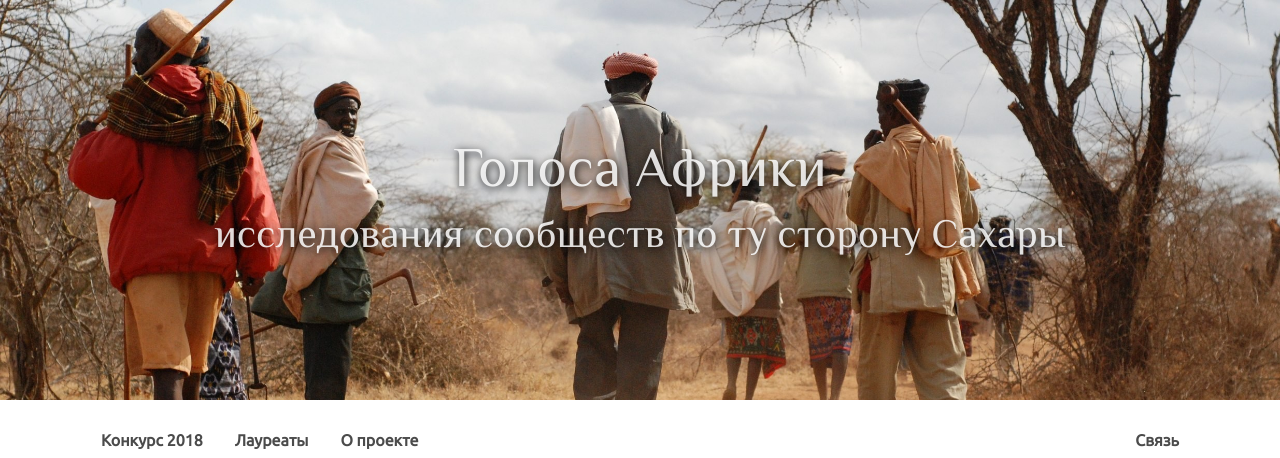
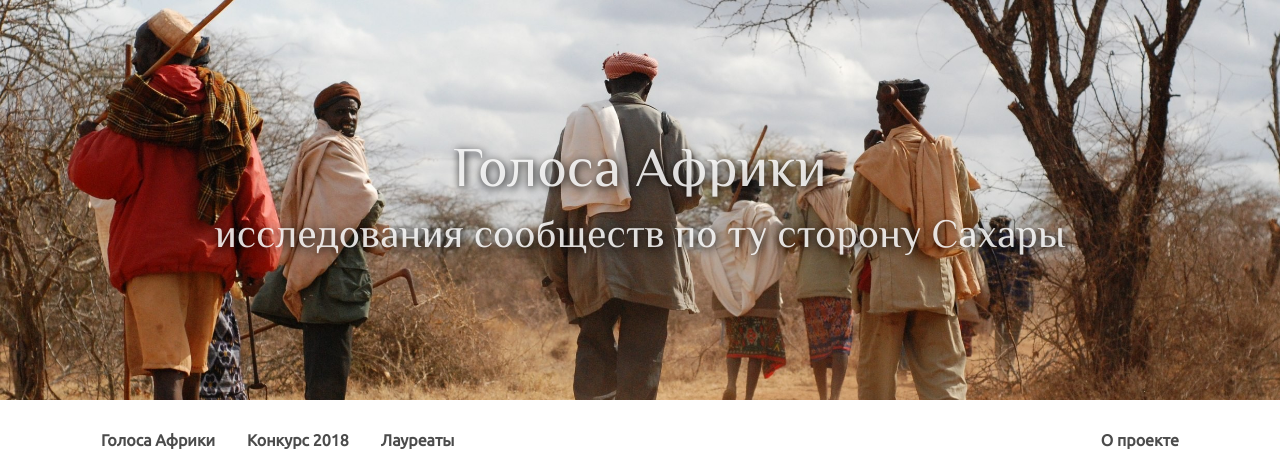
Before and after one commit to oromay/Alog, a Django app: template templates/home.html in a window 1280 px wide. Shown: the top 458 px of the page. Run offline with Django 3.2, Linux system fonts and the light colour scheme; the template is opened without the code that fills it, so the values that code supplies are empty; some libraries are stand-ins or nearby versions; some web fonts are replaced.

Commit message:
small changes

```diff
--- a/templates/base.html
+++ b/templates/base.html
@@ -30,10 +30,10 @@
 
 <div class="collapse " id="collapseMenu">
     <ul class="nav flex-column flex-sm-row" style="margin-bottom:20px;">
-        <li class="nav-item p2"> <a href="#" class="navigation_link nav-link" style=""><b> Конкурс 2018</b></a> <div class="d-none d-sm-block underline_active"></div></li>
-        <li class="nav-item p2"> <a href="#" class="navigation_link nav-link" style=""><b>Лауреаты</b></a>     <div class="d-none d-sm-block underline_active"></div></li>
-        <li class="nav-item p2"> <a href="#" class="navigation_link nav-link" style=""><b>О проекте</b></a>    <div class="d-none d-sm-block underline_active"></div> </li>
-        <li class="nav-item ml-sm-auto p2"> <a href="#" class="navigation_link nav-link" style=""><b>Связь</b></a>    <div class="d-none d-sm-block underline_active"></div> </li>
+        <li class="nav-item p2"> <a href="#" class="navigation_link nav-link" style=""><b>Голоса Африки</b></a> <div class="d-none d-sm-block underline_active"></div></li>
+        <li class="nav-item p2"> <a href="#" class="navigation_link nav-link" style=""><b>Конкурс 2018</b></a>     <div class="d-none d-sm-block underline_active"></div></li>
+        <li class="nav-item p2"> <a href="#" class="navigation_link nav-link" style=""><b>Лауреаты</b></a>    <div class="d-none d-sm-block underline_active"></div> </li>
+        <li class="nav-item ml-sm-auto p2"> <a href="#" class="navigation_link nav-link" style=""><b>О проекте</b></a>    <div class="d-none d-sm-block underline_active"></div> </li>
     </ul>
 </div> <!-- div with menu items collapsebalse -->
 
--- a/templates/home.html
+++ b/templates/home.html
@@ -18,7 +18,7 @@
       <div class="card-body ">
         <h4 class="card-title">Экспедиция в Кросс-Ривер, Нигерия</h4>
         <h6 class="card-subtitle mb-2 text-muted">Реузльтат конкурса 2017 г.</h6>
-        <p class="card-text">В мае 2017 г. жюри конкурса пришло к решению поддержать проект Гали Сим "Полевое исследование идиомов ндое". Ознакомитсья с проектом можно здесь <a href={% static "docs/GSim.pdf" %}>  <i class="fa fa-file-text-o" aria-hidden="true"></i></a>.
+        <p class="card-text">В мае 2017 г. жюри конкурса пришло к решению поддержать проект Гали Сим "Полевое исследование идиомов ндое" <a href={% static "docs/GSim.pdf" %}> <i class="far fa-file-alt"></i></a>.
     </p><p>Экспедиция запланирована на январь-ферваль 2018 г. Отчет об экспедиции будет опубликован на сайте: следите за обновлениями!</p>
         <p class="card-text text-right"><small class="text-muted"> 22.11.2017 </small></p>
       </div>
```
